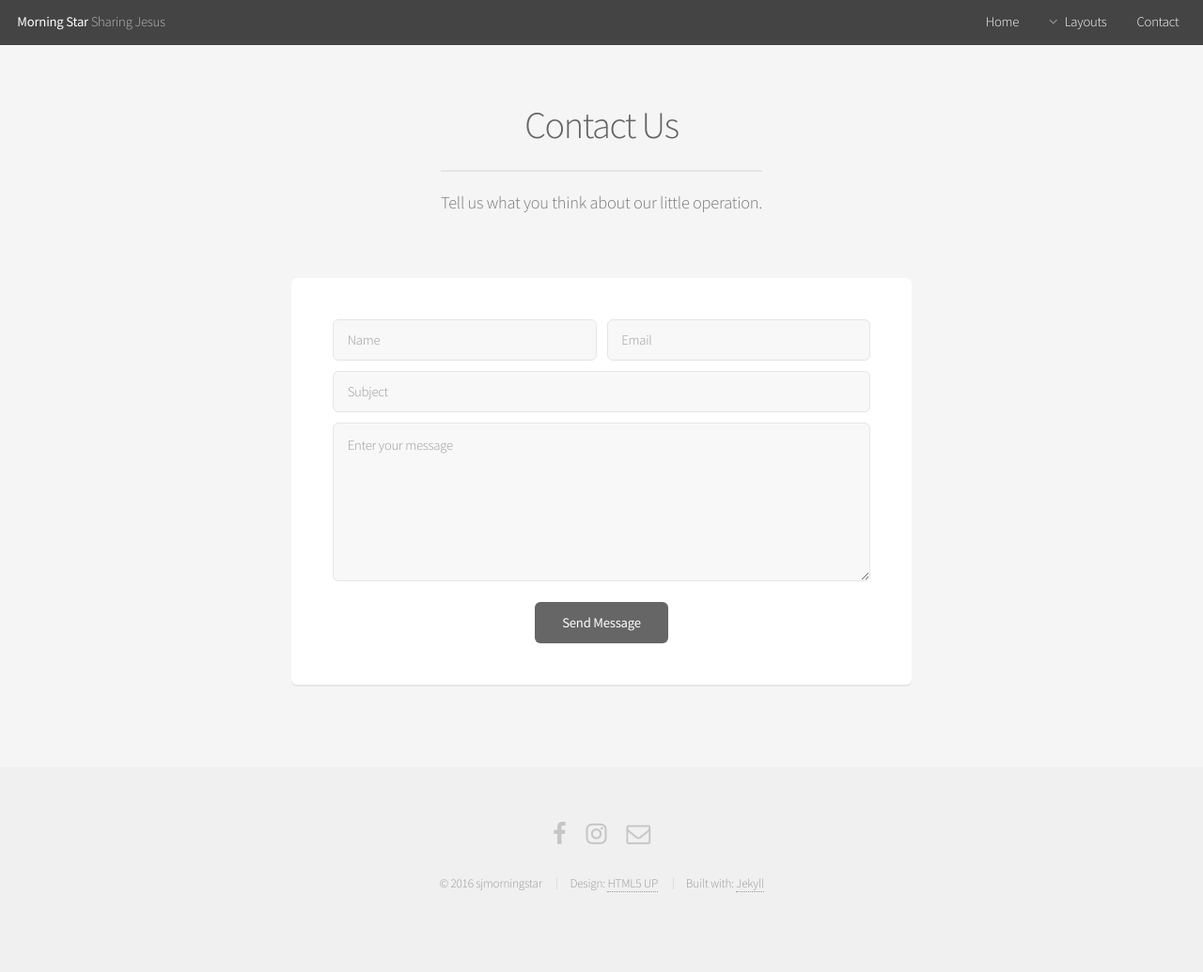
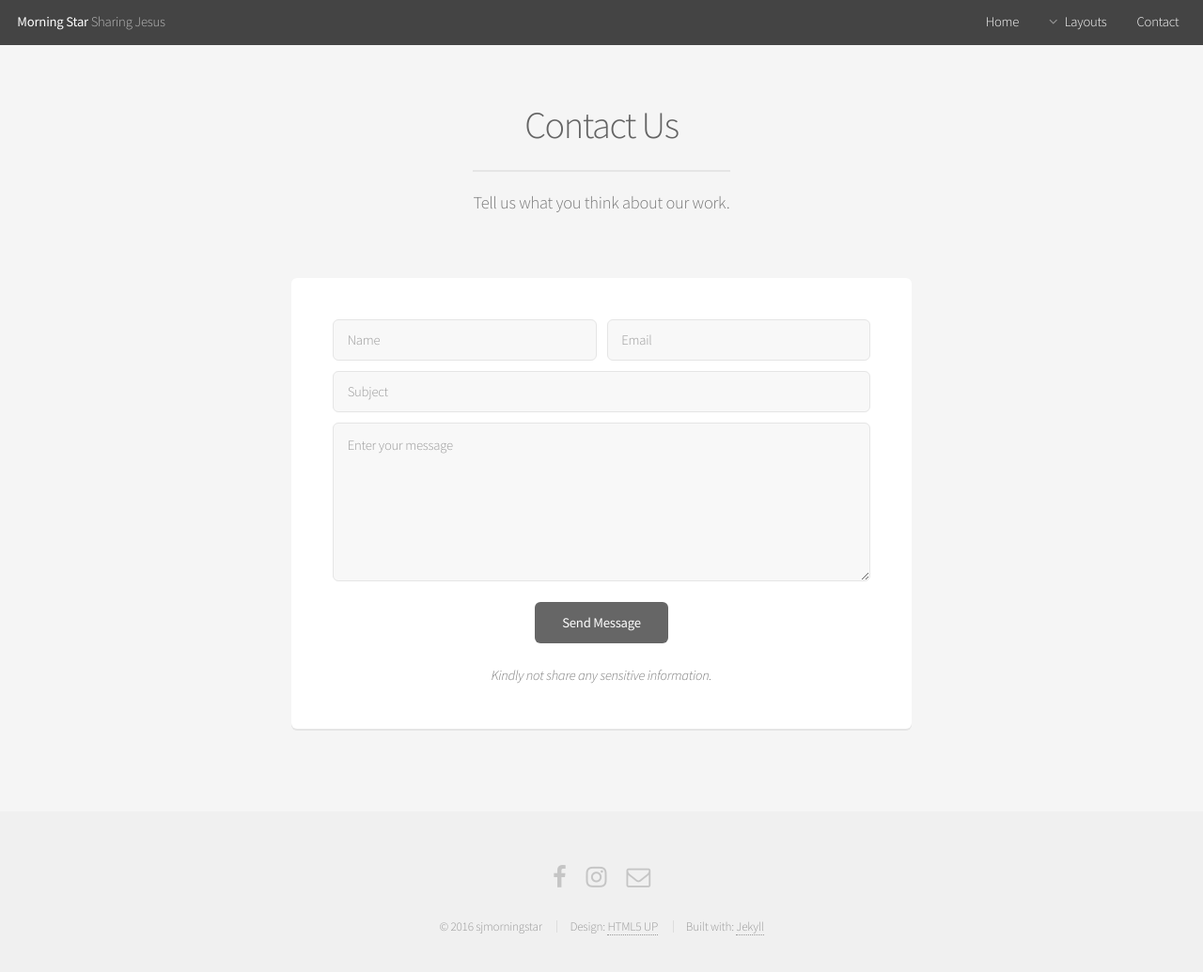
Before and after one commit to isvicbhasme/sjmorningstar, a Jekyll site: the page built from contact/index.html, in a window 1280 px wide and 1081 px high. Shown: the top 1035 px of the window at 94% size. Built offline with Jekyll 4.4.1, drawn with Linux system fonts in a browser that asks for light colours; nearby versions of some CDN libraries; library files that are not in the unit come from our copies.

Commit message:
Formspree for contact page

```diff
--- a/contact/index.html
+++ b/contact/index.html
@@ -6,10 +6,10 @@ title: Contact
 <section id="main" class="container small">
 	<header>
 		<h2>Contact Us</h2>
-		<p>Tell us what you think about our little operation.</p>
+		<p>Tell us what you think about our work.</p>
 	</header>
 	<div class="box">
-		<form method="post" action="#">
+		<form method="post" action="https://formspree.io/getintouch@sjmorningstar.com">
 			<div class="row uniform half collapse-at-2">
 				<div class="6u">
 					<input type="text" name="name" id="name" value="" placeholder="Name" />
@@ -20,7 +20,7 @@ title: Contact
 			</div>
 			<div class="row uniform half">
 				<div class="12u">
-					<input type="text" name="subject" id="subject" value="" placeholder="Subject" />
+					<input type="text" name="topic" id="subject" value="" placeholder="Subject" />
 				</div>
 			</div>
 			<div class="row uniform half">
@@ -35,6 +35,16 @@ title: Contact
 					</ul>
 				</div>
 			</div>
+			<div class="row uniform">
+				<div class="12u">
+					<div class="align-center">
+						<i>Kindly not share any sensitive information.</i>
+					</div>
+				</div>
+			</div>
+			<input type="hidden" name="_next" value="/thankyou/" />
+			<input type="hidden" name="_subject" value="Mail from SJ-MorningStar website" />
+			<input type="text" name="_gotcha" style="display:none" />
 		</form>
 	</div>
 </section>
--- a/index.html
+++ b/index.html
@@ -8,8 +8,8 @@ isLanding: true
 	<h2>{{site.sitename}}</h2>
 	<p>Another fine responsive site template freebie by HTML5 UP.</p>
 	<ul class="actions">
-		<li><a href="#" class="button special">Sign Up</a></li>
-		<li><a href="#" class="button">Learn More</a></li>
+		<li><a href="/contact/" class="button special">Get In Touch</a></li>
+		<!-- <li><a href="#" class="button">Learn More</a></li> -->
 	</ul>
 </section>
 
```
Also changed, not shown: thankyou/index.html (added, +11 -0 lines).
